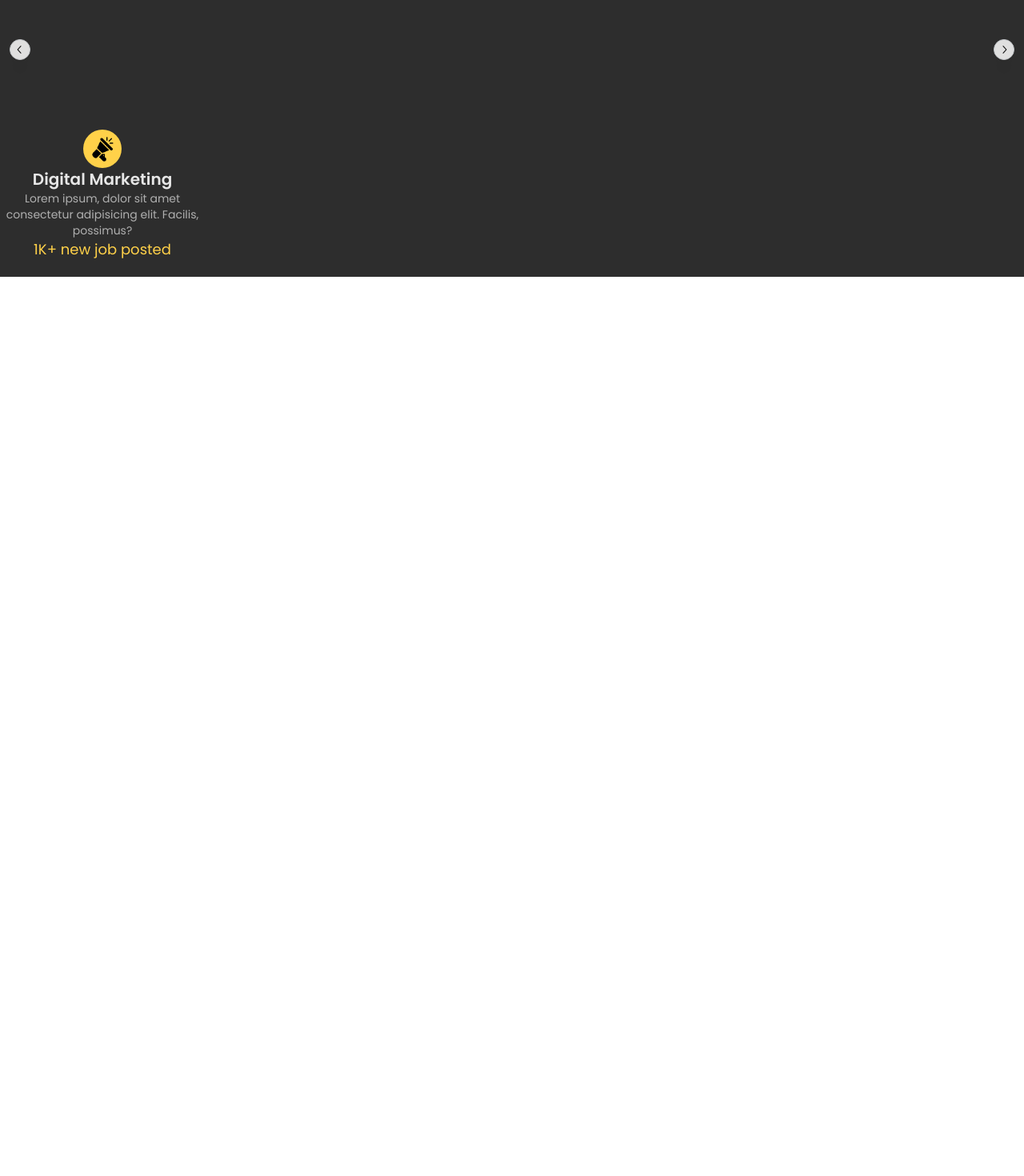
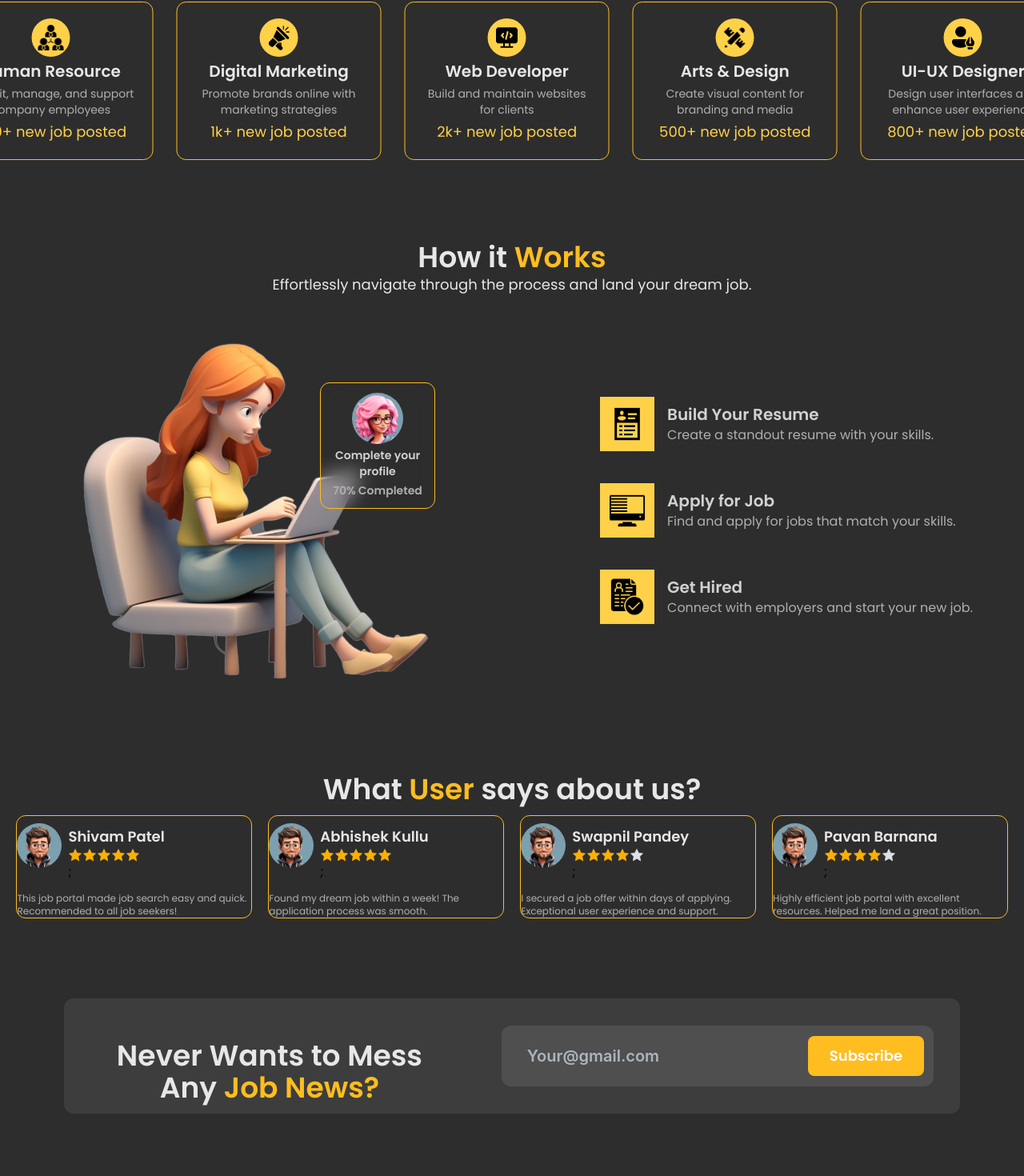
Before and after one commit to mantu10kumar1/Job-Portal-Spring-Boot-React, a React (Create React App) app: page / in a window 1280 px wide. Shown: the part 817-2287 px from the top of the page at 80% size. Before the commit the page ends 1163 px from the top, so only its background shows below. Built offline with nearby package versions, Linux system fonts and the light colour scheme.

Commit message:
I have done some ui components like JobCatogery , Working , Testimonials , Subscribe and some of footer

```diff
--- /dev/null
+++ b/src/Footer/Footer.tsx
@@ -0,0 +1,17 @@
+import { IconAnchor } from '@tabler/icons-react'
+import React from 'react'
+
+function Footer() {
+    return (
+        <div className='mt-20 pb-5 '>
+            <div>
+                <div className="flex gap-1 items-center text-bright-sun-400 ">
+                    <IconAnchor className="h-7 w-7  " stroke={2.5} />
+                    <div className=" text-xl font-semibold "> JobHook</div>
+                </div>
+            </div>
+        </div>
+    )
+}
+
+export default Footer
--- a/src/LandingPage/JobCategory.tsx
+++ b/src/LandingPage/JobCategory.tsx
@@ -1,32 +1,51 @@
 import { Carousel } from "@mantine/carousel"
+import { jobCategory } from "../Data/Data"
+import { IconArrowLeft, IconArrowRight } from "@tabler/icons-react"
 
 
 function JobCategory() {
   return (
     <div className='mt-20 pb-5  '>
       <div className=' text-4xl text-center font-semibold mt-10 text-mine-shaft-100  '>Brwose <span className='text-bright-sun-400'>Job</span>  Category</div>
-      <div className='text-lg mx-auto text-mine-shaft-100 text-center w-1/2 '>Explore diverse job opportunities tailored to your skills. Start your career journey today! </div>
+      <div className='text-lg mx-auto mb-10 text-mine-shaft-100 text-center w-1/2 '>Explore diverse job opportunities tailored to your skills. Start your career journey today! </div>
 
       <Carousel
-        slideSize="70%"
+        className="focus-visible:[&_button]:!outline-none [&_button]:!bg-bright-sun-400
+         [&_button]:!border-none [&_button]:hover:opacity-75 [&_button]:opacity-0 hover:[&_button]:opacity-100  "
+        // [&_button] means all the buttons inside the carousel
+        slideSize="22%"
         height={200}
         slideGap="md"
         controlsOffset="sm"
         controlSize={26}
-        withControls
-        withIndicators={false}
+        withControls withIndicators={false}
+
+        nextControlIcon={<IconArrowRight className="h-8 w-8 " />}
+        previousControlIcon={<IconArrowLeft className="h-8 w-8 " />}
+
+        emblaOptions={{
+          loop: true,
+          dragFree: false,
+          align: 'center',
+          slidesToScroll: 3
+        }}
       >
-        {/* ...slides */}
+        {
+          jobCategory.map((category, index) => <Carousel.Slide key={index}>
+            <div className='flex flex-col items-center w-64 gap-1 border border-bright-sun-400 p-5 rounded-xl hover:cursor-pointer
+             hover:shadow-[0_0_5px_black] transition duration-300 ease-in-out !shadow-bright-sun-300  '>
+              <div className='p-2 bg-bright-sun-300 rounded-full '>
+                <img className='w-8 h-8 ' src={`/Category/${category.name}.png`} alt={category.name} />
+              </div>
+              <div className='text-mine-shaft-100 text-xl font-semibold  '>{category.name}</div>
+              <div className='text-sm text-center text-mine-shaft-300 '>{category.desc}</div>
+              <div className='text-bright-sun-300 text-lg '>{category.jobs}+ new job posted</div>
+            </div>
+          </Carousel.Slide>)
+        }
       </Carousel>
 
-      <div className='flex flex-col items-center w-64 '>
-        <div className='p-2 bg-bright-sun-300 rounded-full '>
-          <img className='w-8 h-8 ' src="/Category/Digital Marketing.png" alt="" />
-        </div>
-        <div className='text-mine-shaft-100 text-xl font-semibold  '>Digital Marketing</div>
-        <div className='text-sm text-center text-mine-shaft-300 '>Lorem ipsum, dolor sit amet consectetur adipisicing elit. Facilis, possimus?</div>
-        <div className='text-bright-sun-300 text-lg '>1K+ new job posted</div>
-      </div>
+
     </div>
   )
 }
--- /dev/null
+++ b/src/LandingPage/Subscribe.tsx
@@ -0,0 +1,23 @@
+import { Button, TextInput } from '@mantine/core'
+import React from 'react'
+
+function Subscribe() {
+    return (
+        <div className='mt-20 flex items-center bg-mine-shaft-900 mx-20 py-3 rounded-xl justify-around  '>
+            <div className=' text-4xl w-2/5 text-center font-semibold mt-10 text-mine-shaft-100  '>
+                Never Wants to Mess Any  <span className='text-bright-sun-400'>Job News?</span> </div>
+
+            <div className='flex gap-4  bg-mine-shaft-700 px-3 py-2 items-center rounded-xl  '>
+                <TextInput
+                    className='[&_input]:text-mine-shaft-100 font-semibold '
+                    variant="underlined"
+                    placeholder="Your@gmail.com"
+                    size='xl'
+                />
+                <Button className='!rounded-lg  ' size='lg' color="brightSun.4" variant="filled">Subscribe</Button>
+            </div>
+        </div>
+    )
+}
+
+export default Subscribe
--- /dev/null
+++ b/src/LandingPage/TestiMonials.tsx
@@ -0,0 +1,32 @@
+import { Avatar, Rating } from '@mantine/core'
+import React from 'react'
+import { testimonials } from '../Data/Data'
+
+function TestiMonials() {
+    return (
+        <div className='mt-20 pb-5 ml-0 '>
+            <div className=' text-4xl text-center font-semibold mb-3 text-mine-shaft-100  '>What
+                <span className='text-bright-sun-400'> User </span>  says about us?</div>
+
+            <div className='flex justify-evenly  '>
+                {
+                    testimonials.map((data, index) => <div key={index} className='flex flex-col gap-3 w-[23%] border-bright-sun-400 border rounded-xl  '>
+                        <div className='flex gap-2 items-center -mt-2 '>
+                            <Avatar className='!h-14 !w-14 ' src="avatar.png" alt="it's me" />
+                            <div>
+                                <div className='text-lg text-mine-shaft-100 font-semibold pt-5 '> {data.name} </div>
+                                <Rating value={data.rating} fractions={2} readOnly />;
+                            </div>
+                        </div>
+                        <div className='text-xs text-mine-shaft-300 '>{data.testimonial}</div>
+                    </div>)
+                }
+            </div>
+
+
+
+        </div>
+    )
+}
+
+export default TestiMonials
--- /dev/null
+++ b/src/LandingPage/Working.tsx
@@ -0,0 +1,49 @@
+import React from 'react'
+import { work } from '../Data/Data'
+import { Avatar } from '@mantine/core'
+
+function Working() {
+    return (
+        <div className='mt-20 pb-5  '>
+            <div className=' text-4xl text-center font-semibold mt-10 text-mine-shaft-100  '>
+                How it <span className='text-bright-sun-400'>Works</span> </div>
+            <div className='text-lg mx-auto mb-10 text-mine-shaft-100 text-center w-1/2 '>
+                Effortlessly navigate through the process and land your dream job.
+            </div>
+
+            <div className=' flex  px-16 justify-between items-center '>
+                {/* left div */}
+                <div className='relative  '>
+                    <img className='w-[30rem] ' src="/Working/Girl.png" alt="girl" />
+                    <div className='w-36 flex flex-col top-[15%] right-0 absolute items-center gap-1 border border-bright-sun-400
+                     rounded-xl py-3 px-1 backdrop-blur-md '>
+                        <Avatar className='!h-16 !w-16' src="avatar1.png" alt="it's me" />
+                        <div className="text-sm font-semibold text-mine-shaft-200 text-center ">Complete your profile</div>
+                        <div className="text-sm font-semibold text-mine-shaft-300 text-center ">70% Completed</div>
+                    </div>
+                </div>
+                {/* right div */}
+                <div className='flex flex-col gap-10  '>
+                    {
+                        work.map((item, index) =>
+                            <div key={index} className='flex items-center gap-4 '>
+                                <div className='p-2.5 bg-bright-sun-300 rounded-rull '>
+                                    <img className=' h-12 w-12 ' src={`/Working/${item.name}.png`} alt={item.name} />
+                                </div>
+                                <div >
+                                    <div className='text-mine-shaft-200 text-xl font-semibold  ' >{item.name}</div>
+                                    <div className='text-mine-shaft-300 '>{item.desc}</div>
+                                </div>
+
+                            </div>
+                        )
+                    }
+                </div>
+            </div>
+
+
+        </div>
+    )
+}
+
+export default Working
--- a/src/Pages/HomePage.tsx
+++ b/src/Pages/HomePage.tsx
@@ -1,7 +1,11 @@
+import Footer from "../Footer/Footer";
 import Header from "../Header/Header";
 import Companies from "../LandingPage/Companies";
 import DreamJob from "../LandingPage/DreamJob";
 import JobCategory from "../LandingPage/JobCategory";
+import Subscribe from "../LandingPage/Subscribe";
+import TestiMonials from "../LandingPage/TestiMonials";
+import Working from "../LandingPage/Working";
 
 const HomePage = () =>{
     return(
@@ -10,6 +14,10 @@ const HomePage = () =>{
             <DreamJob/>
             <Companies/>
             <JobCategory/>
+            <Working/>
+            <TestiMonials/>
+            <Subscribe/>
+            <Footer/>
         </div>
     )
 }
```
Also changed, not shown: src/index.css (+8 -0 lines).
